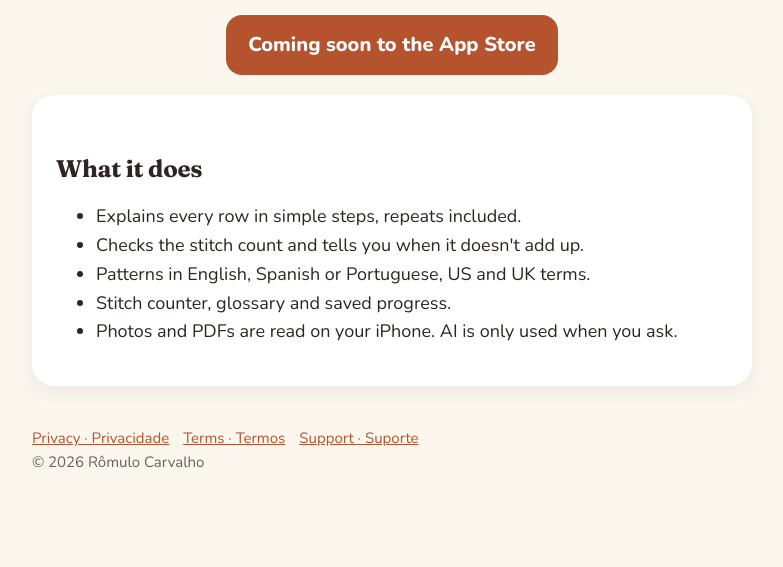
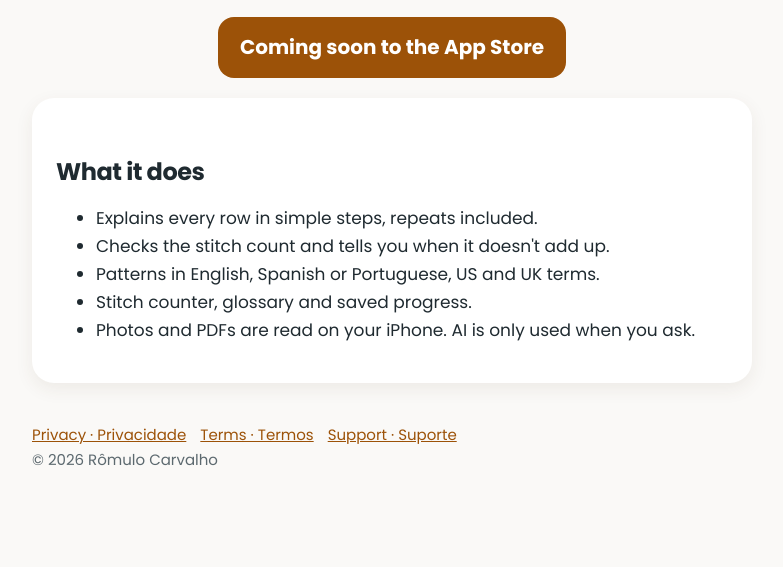
Before and after one commit to romulorgc/clarochet, a plain HTML site: page index.html in a window 1280 px wide. Shown: the part 233-800 px from the top of the page, without its empty margins (248-1031 px from the left). Drawn offline with nearby package versions, Linux system fonts and the light colour scheme.

Commit message:
site no visual novo do app (Poppins, cores e icone da v3)

```diff
--- a/build.mjs
+++ b/build.mjs
@@ -6,11 +6,11 @@ const EMAIL = 'romulorgc@gmail.com';
 const UPDATED = { pt: '28 de setembro de 2026', en: 'September 28, 2026', es: '28 de septiembre de 2026' };
 
 const css = `
-:root{--bg:#FBF6EE;--surface:#fff;--ink:#2E2522;--soft:#6E5F57;--line:#EADFD1;--primary:#B5532F;--primarySoft:#F7E3D8}
+:root{--bg:#FAF9F7;--surface:#fff;--ink:#1F2A30;--soft:#5C696F;--line:#EAE7E0;--primary:#9C5208;--primarySoft:#FDE9D2}
 *{box-sizing:border-box}html{-webkit-text-size-adjust:100%}
-body{margin:0;background:var(--bg);color:var(--ink);font:18px/1.6 Nunito,system-ui,-apple-system,Segoe UI,sans-serif}
+body{margin:0;background:var(--bg);color:var(--ink);font:17px/1.65 Poppins,system-ui,-apple-system,Segoe UI,sans-serif}
 main{max-width:760px;margin:0 auto;padding:32px 20px 64px}
-h1,h2{font-family:Fraunces,Georgia,serif;line-height:1.2;letter-spacing:-.01em}
+h1,h2{font-family:Poppins,system-ui,sans-serif;font-weight:700;line-height:1.2;letter-spacing:-.02em}
 h1{font-size:40px;margin:.2em 0 .4em}h2{font-size:24px;margin:1.6em 0 .4em}
 a{color:var(--primary)}p,li{color:var(--ink)}.soft{color:var(--soft)}
 header{display:flex;align-items:center;justify-content:space-between;gap:12px;margin-bottom:24px;flex-wrap:wrap}
@@ -25,7 +25,7 @@ footer{margin-top:40px;font-size:15px;color:var(--soft)}footer a{margin-right:14
 [data-lang]{display:none}[data-lang].show{display:block}
 `;
 
-const fonts = '<link rel="preconnect" href="https://fonts.googleapis.com"><link rel="preconnect" href="https://fonts.gstatic.com" crossorigin><link href="https://fonts.googleapis.com/css2?family=Fraunces:opsz,wght@9..144,700&family=Nunito:wght@400;700;800&display=swap" rel="stylesheet">';
+const fonts = '<link rel="preconnect" href="https://fonts.googleapis.com"><link rel="preconnect" href="https://fonts.gstatic.com" crossorigin><link href="https://fonts.googleapis.com/css2?family=Poppins:wght@400;600;700&display=swap" rel="stylesheet">';
 
 const script = `<script>
 (function(){var q=new URLSearchParams(location.search).get('lang');var n=(navigator.language||'en').slice(0,2);
--- a/index.html
+++ b/index.html
@@ -1,12 +1,12 @@
 <!doctype html>
 <html lang="en"><head><meta charset="utf-8"><meta name="viewport" content="width=device-width,initial-scale=1">
 <title>Clarochet — crochet patterns explained row by row</title><meta name="description" content="Clarochet explains your crochet pattern row by row, in plain words.">
-<link rel="icon" href="./icon-180.png"><link rel="preconnect" href="https://fonts.googleapis.com"><link rel="preconnect" href="https://fonts.gstatic.com" crossorigin><link href="https://fonts.googleapis.com/css2?family=Fraunces:opsz,wght@9..144,700&family=Nunito:wght@400;700;800&display=swap" rel="stylesheet"><style>
-:root{--bg:#FBF6EE;--surface:#fff;--ink:#2E2522;--soft:#6E5F57;--line:#EADFD1;--primary:#B5532F;--primarySoft:#F7E3D8}
+<link rel="icon" href="./icon-180.png"><link rel="preconnect" href="https://fonts.googleapis.com"><link rel="preconnect" href="https://fonts.gstatic.com" crossorigin><link href="https://fonts.googleapis.com/css2?family=Poppins:wght@400;600;700&display=swap" rel="stylesheet"><style>
+:root{--bg:#FAF9F7;--surface:#fff;--ink:#1F2A30;--soft:#5C696F;--line:#EAE7E0;--primary:#9C5208;--primarySoft:#FDE9D2}
 *{box-sizing:border-box}html{-webkit-text-size-adjust:100%}
-body{margin:0;background:var(--bg);color:var(--ink);font:18px/1.6 Nunito,system-ui,-apple-system,Segoe UI,sans-serif}
+body{margin:0;background:var(--bg);color:var(--ink);font:17px/1.65 Poppins,system-ui,-apple-system,Segoe UI,sans-serif}
 main{max-width:760px;margin:0 auto;padding:32px 20px 64px}
-h1,h2{font-family:Fraunces,Georgia,serif;line-height:1.2;letter-spacing:-.01em}
+h1,h2{font-family:Poppins,system-ui,sans-serif;font-weight:700;line-height:1.2;letter-spacing:-.02em}
 h1{font-size:40px;margin:.2em 0 .4em}h2{font-size:24px;margin:1.6em 0 .4em}
 a{color:var(--primary)}p,li{color:var(--ink)}.soft{color:var(--soft)}
 header{display:flex;align-items:center;justify-content:space-between;gap:12px;margin-bottom:24px;flex-wrap:wrap}
```
Also changed, not shown: privacy/index.html (+4 -4 lines), support/index.html (+4 -4 lines), terms/index.html (+4 -4 lines), icon-180.png.
